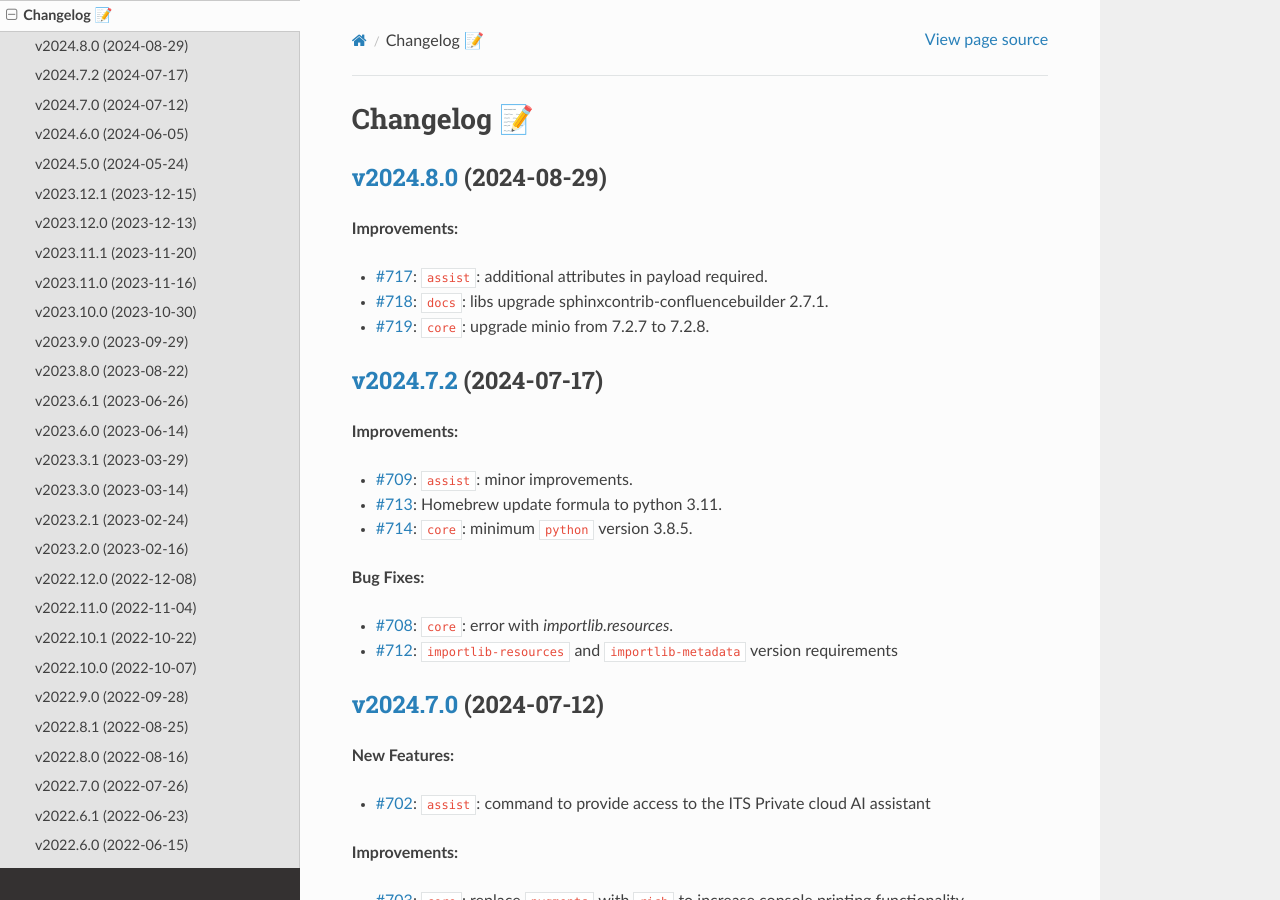
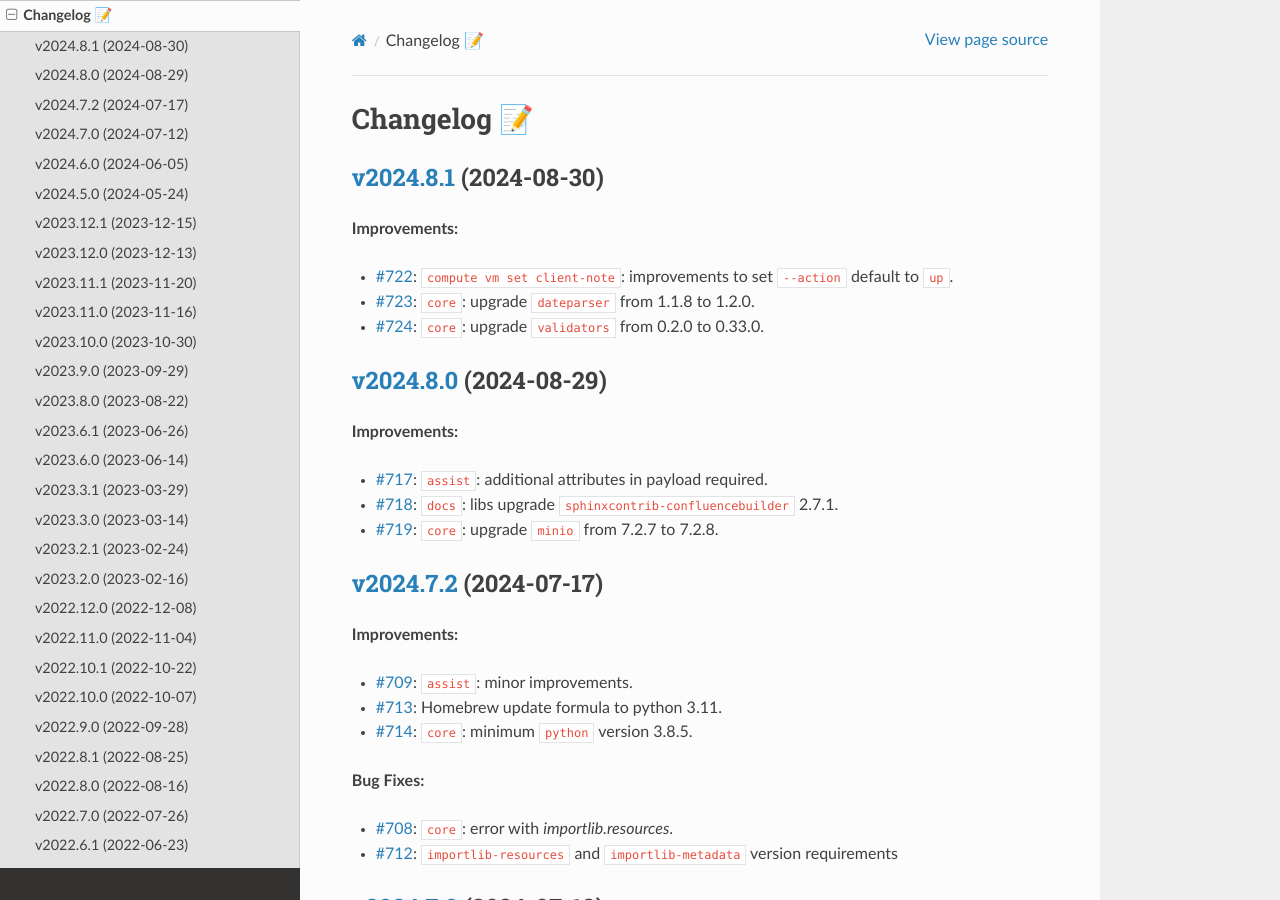
Before and after one commit to EIS-ITS/vss-cli, a Sphinx documentation site: the page built from docs/changelog.rst, in a window 1280 px wide and 900 px high. Built offline with Sphinx 7.4.7 and the Read the Docs theme 2.0.0, drawn with Linux system fonts in a browser that asks for light colours; the version number could not be read and is left out.

Commit message:
Issue #725: 🎉Version release v2024.8.1 - fixes #725

```diff
--- a/docs/changelog.rst
+++ b/docs/changelog.rst
@@ -1,14 +1,24 @@
 Changelog 📝
 ============
 
+`v2024.8.1 <https://gitlab-ee.eis.utoronto.ca/vss/vss-cli/tags/v2024.8.1>`_ (2024-08-30)
+------------------------------------------------------------------------------------------
+
+**Improvements:**
+
+- `#722 <https://gitlab-ee.eis.utoronto.ca/vss/vss-cli/issues/722>`_: ``compute vm set client-note``: improvements to set ``--action`` default to ``up``.
+- `#723 <https://gitlab-ee.eis.utoronto.ca/vss/vss-cli/issues/723>`_: ``core``: upgrade ``dateparser`` from 1.1.8 to 1.2.0.
+- `#724 <https://gitlab-ee.eis.utoronto.ca/vss/vss-cli/issues/724>`_: ``core``: upgrade ``validators`` from 0.2.0 to 0.33.0.
+
+
 `v2024.8.0 <https://gitlab-ee.eis.utoronto.ca/vss/vss-cli/tags/v2024.8.0>`_ (2024-08-29)
 ------------------------------------------------------------------------------------------
 
 **Improvements:**
 
 - `#717 <https://gitlab-ee.eis.utoronto.ca/vss/vss-cli/issues/717>`_: ``assist``: additional attributes in payload required.
-- `#718 <https://gitlab-ee.eis.utoronto.ca/vss/vss-cli/issues/718>`_: ``docs``: libs upgrade sphinxcontrib-confluencebuilder 2.7.1.
-- `#719 <https://gitlab-ee.eis.utoronto.ca/vss/vss-cli/issues/719>`_: ``core``: upgrade minio from 7.2.7 to 7.2.8.
+- `#718 <https://gitlab-ee.eis.utoronto.ca/vss/vss-cli/issues/718>`_: ``docs``: libs upgrade ``sphinxcontrib-confluencebuilder`` 2.7.1.
+- `#719 <https://gitlab-ee.eis.utoronto.ca/vss/vss-cli/issues/719>`_: ``core``: upgrade ``minio`` from 7.2.7 to 7.2.8.
 
 `v2024.7.2 <https://gitlab-ee.eis.utoronto.ca/vss/vss-cli/tags/v2024.7.2>`_ (2024-07-17)
 ------------------------------------------------------------------------------------------
```
Also changed, not shown: CHANGELOG.md (+10 -2 lines), .bumpversion.cfg, 7 other files.
